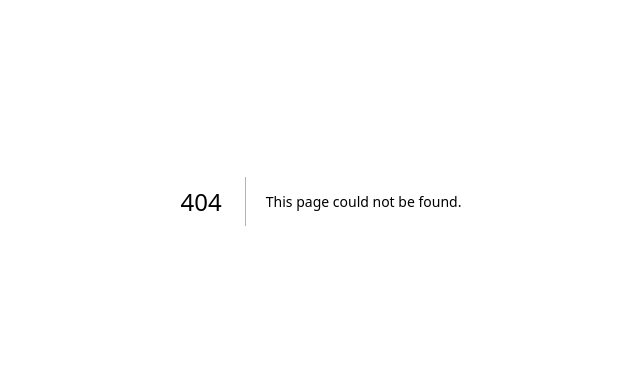
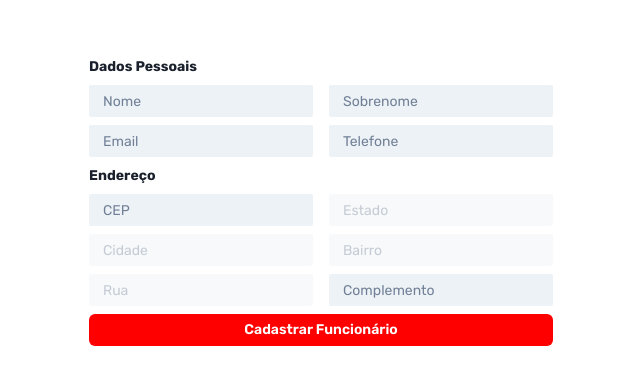
Before and after one commit to ICEI-PUC-Minas-PMGES-TI/pmg-es-2024-1-ti3-9577100-petshop-do-chicao, a Next.js app in the folder Codigo/front/: page /funcionarios/cadastro in a window 1280 px wide. Before the commit this address had no page. Shown: the part 199-584 px from the top of the page, without its empty margins (319-959 px from the left). Built offline with nearby package versions, Linux system fonts and the light colour scheme.

Commit message:
#12 [Dev] Front-end cadastro de funcionários

```diff
--- /dev/null
+++ b/Codigo/front/app/funcionarios/cadastro/page.jsx
@@ -0,0 +1,50 @@
+'use client'
+
+import { theme } from "@/app/theme";
+import { Button, Center, ChakraProvider, Container, Grid, GridItem, Input, SimpleGrid, Text } from "@chakra-ui/react";
+
+export default function Teste() {
+  return (
+    <div>
+        <ChakraProvider theme={theme}>
+          <Center height='100vh'>
+            <Grid templateAreas={`"headerDadosPessoais"
+                                  "dadosPessoais"
+                                  "headerEndereco"
+                                  "endereco"
+                                  "button"`}
+                  gap={'2'}
+            >
+              <GridItem area={'headerDadosPessoais'}>
+                <Text fontSize='sm' fontWeight='bold'>Dados Pessoais</Text>
+              </GridItem>
+              <GridItem area={'dadosPessoais'}>
+                <SimpleGrid columns='2' spacingX={'4'} spacingY={'2'}>
+                  <Input placeholder="Nome"/>
+                  <Input placeholder="Sobrenome"/>
+                  <Input placeholder="Email"/>
+                  <Input placeholder="Telefone"/>
+                </SimpleGrid>
+              </GridItem>
+              <GridItem area={'headerEndereco'}>
+                <Text fontSize='sm' fontWeight='bold'>Endereço</Text>
+              </GridItem>
+              <GridItem area={'endereco'}>
+                <SimpleGrid columns='2' spacingX={'4'} spacingY={'2'}>
+                  <Input placeholder="CEP"/>
+                  <Input placeholder="Estado" disabled={true}/>
+                  <Input placeholder="Cidade" disabled={true}/>
+                  <Input placeholder="Bairro" disabled={true}/>
+                  <Input placeholder="Rua" disabled={true}/>
+                  <Input placeholder="Complemento"/>
+                </SimpleGrid>
+              </GridItem>
+              <GridItem area={'button'}>
+                <Button width='100%'>Cadastrar Funcionário</Button>
+              </GridItem>
+            </Grid>
+          </Center>
+        </ChakraProvider>
+    </div>
+  );
+}
--- a/Codigo/front/app/theme.js
+++ b/Codigo/front/app/theme.js
@@ -25,13 +25,13 @@ export const theme = extendTheme({
       sizes: {},
       variants: {},
       defaultProps: {
-        size: 'xs',
+        size: 'sm',
         colorScheme: 'primary'
       },
     },
     Input: {
       defaultProps: {
-        size: 'xs',
+        size: 'sm',
         variant: 'filled',
         colorScheme: ''
       }
```
